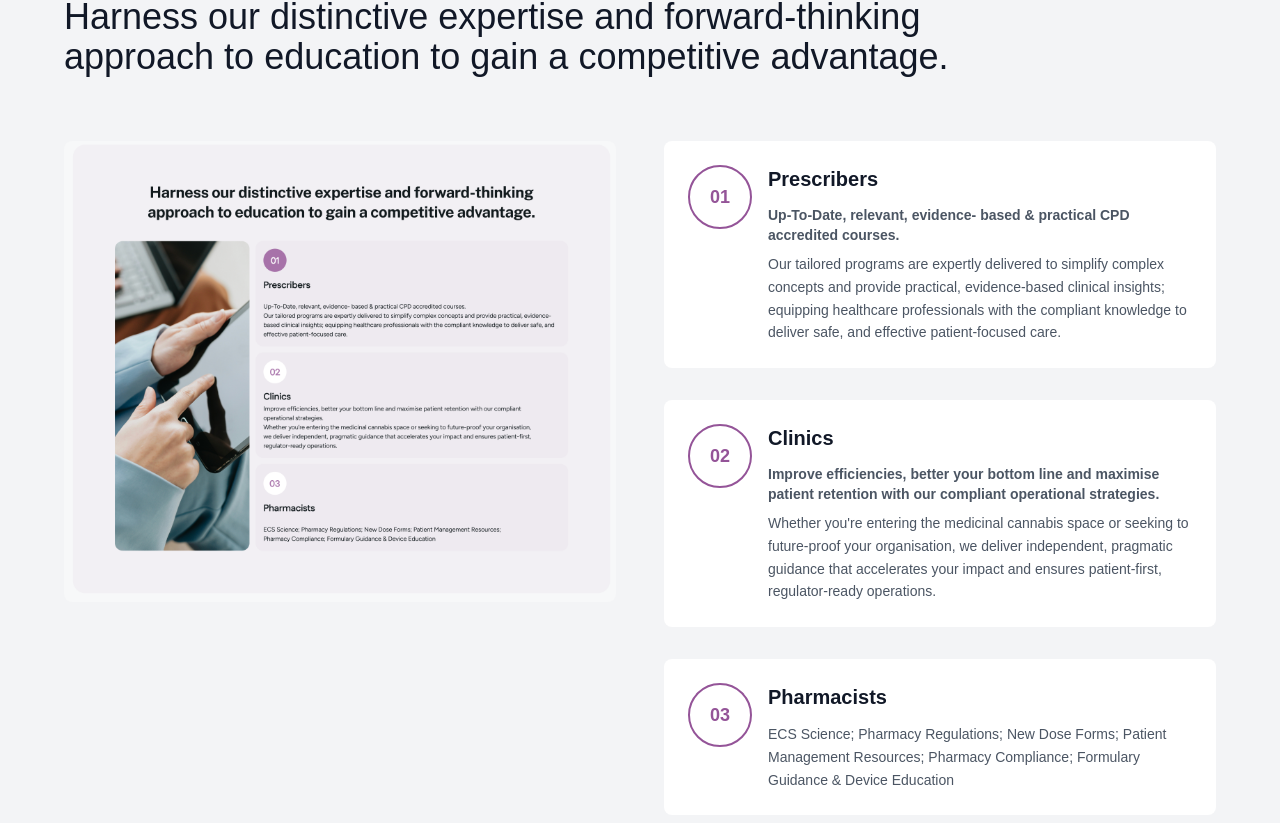
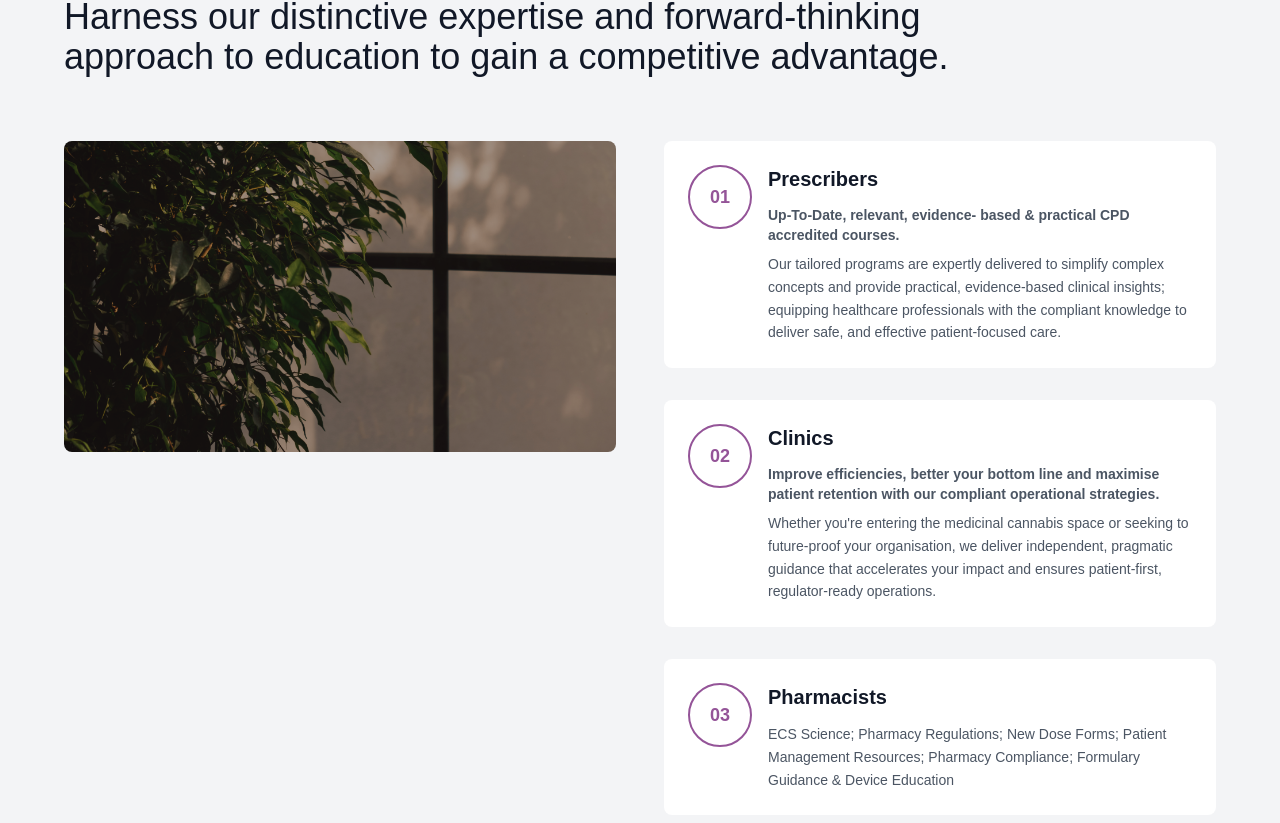
Before and after one commit to doylem/nativa-site, a Next.js app: page / in a window 1280 px wide. Shown: the part 1847-2670 px from the top of the page. Built offline with nearby package versions, Linux system fonts and the light colour scheme; a web font is replaced by a local one.

Commit message:
Updated page.tsx

```diff
--- a/app/page.tsx
+++ b/app/page.tsx
@@ -111,7 +111,7 @@ export default function NativaLandingPage() {
           <div className="grid md:grid-cols-2 gap-12 items-start">
             <div className="relative">
               <Image
-                src="/images/image.png"
+                src="/images/Nativa Landing page.png"
                 width={600}
                 height={800}
                 alt="Healthcare professional"
```
